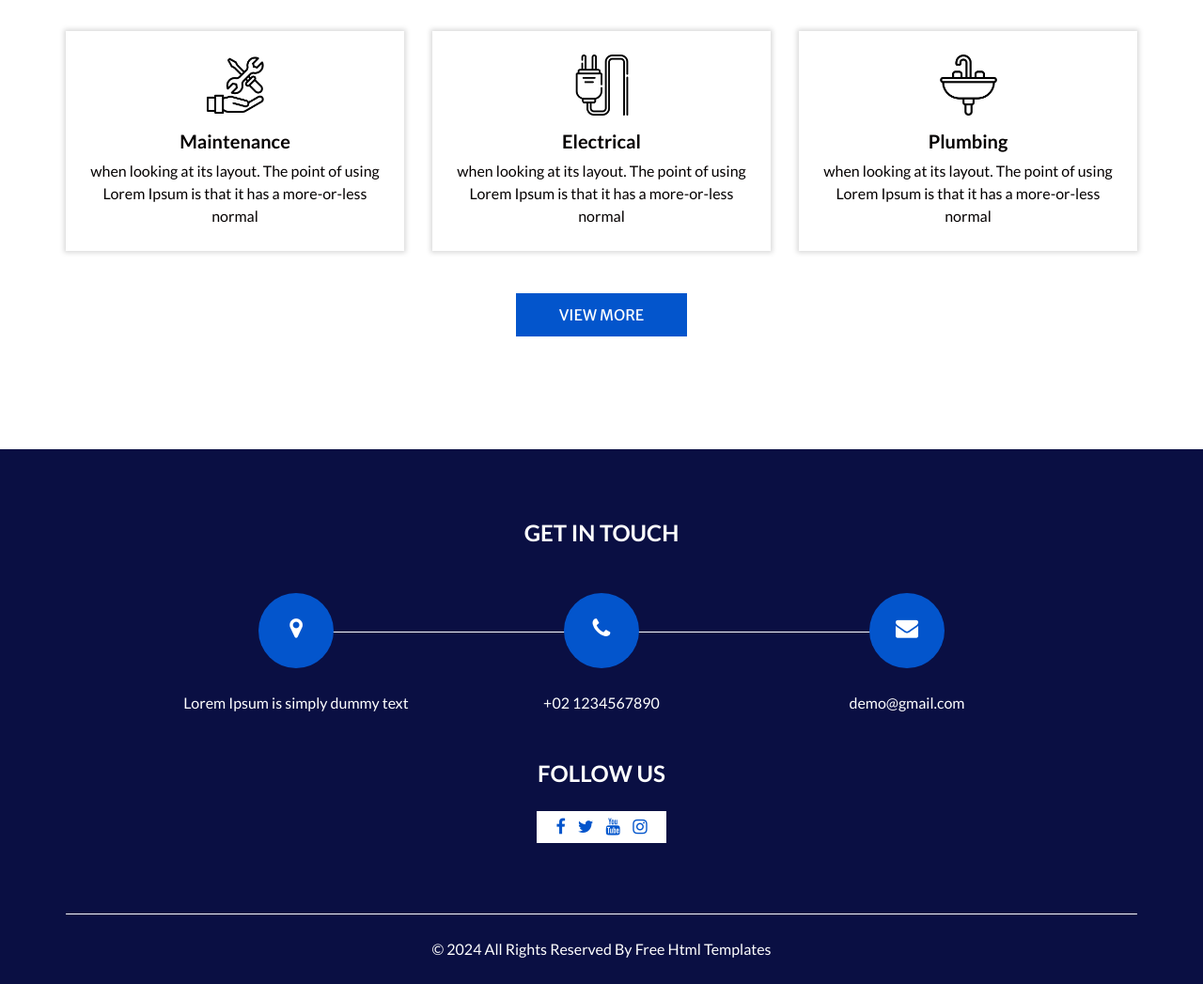
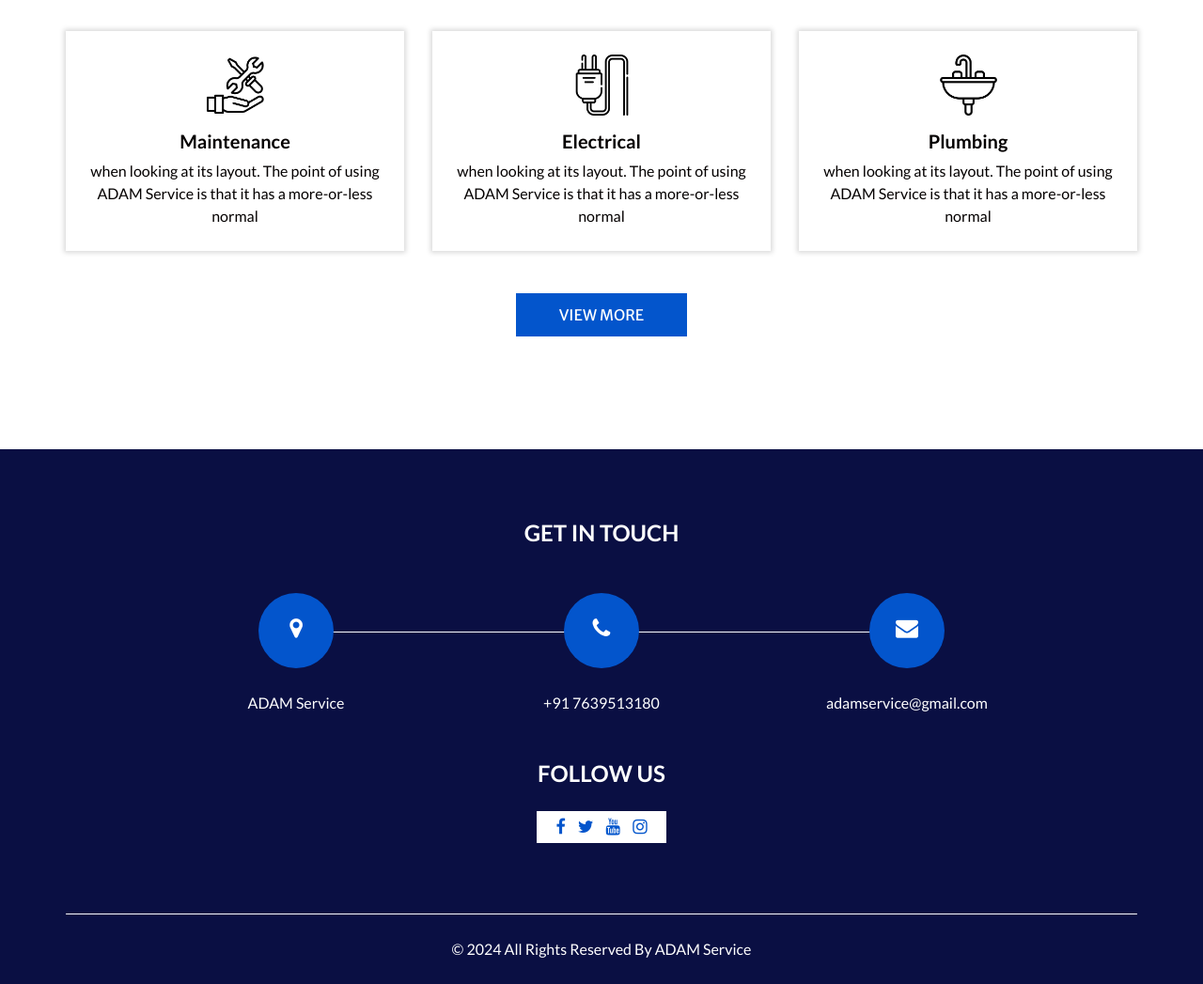
Before and after one commit to aditram27/my-fullstack-project, a plain HTML site: page inance-html/service.html in a window 1280 px wide. Shown: the part 311-1358 px from the top of the page at 94% size. Drawn offline with nearby package versions, Linux system fonts and the light colour scheme; some packages are replaced by stand-ins of ours.

Commit message:
Update service.html

```diff
--- a/inance-html/service.html
+++ b/inance-html/service.html
@@ -12,7 +12,7 @@
   <meta name="description" content="" />
   <meta name="author" content="" />
 
-  <title>Inance</title>
+  <title>ADAM Service</title>
 
   <!-- slider stylesheet -->
   <link rel="stylesheet" type="text/css" href="https://cdnjs.cloudflare.com/ajax/libs/OwlCarousel2/2.3.4/assets/owl.carousel.min.css" />
@@ -38,13 +38,13 @@
             <a href="">
               <i class="fa fa-phone" aria-hidden="true"></i>
               <span>
-                Call : +01 123455678990
+                Call : +91 7639513180
               </span>
             </a>
             <a href="">
               <i class="fa fa-envelope" aria-hidden="true"></i>
               <span>
-                Email : demo@gmail.com
+                Email : adamservice@gmail.com
               </span>
             </a>
           </div>
@@ -104,7 +104,7 @@
                 Maintenance
               </h5>
               <p>
-                when looking at its layout. The point of using Lorem Ipsum is
+                when looking at its layout. The point of using ADAM Service is
                 that it has a more-or-less normal
               </p>
             </div>
@@ -120,7 +120,7 @@
                 Electrical
               </h5>
               <p>
-                when looking at its layout. The point of using Lorem Ipsum is
+                when looking at its layout. The point of using ADAM Service is
                 that it has a more-or-less normal
               </p>
             </div>
@@ -136,7 +136,7 @@
                 Plumbing
               </h5>
               <p>
-                when looking at its layout. The point of using Lorem Ipsum is
+                when looking at its layout. The point of using ADAM Service is
                 that it has a more-or-less normal
               </p>
             </div>
@@ -170,7 +170,7 @@
                       <i class="fa fa-map-marker" aria-hidden="true"></i>
                     </div>
                     <p>
-                      Lorem Ipsum is simply dummy text
+                      ADAM Service
                     </p>
                   </div>
                 </a>
@@ -182,7 +182,7 @@
                       <i class="fa fa-phone" aria-hidden="true"></i>
                     </div>
                     <p>
-                      +02 1234567890
+                      +91 7639513180
                     </p>
                   </div>
                 </a>
@@ -194,7 +194,7 @@
                       <i class="fa fa-envelope" aria-hidden="true"></i>
                     </div>
                     <p>
-                      demo@gmail.com
+                      adamservice@gmail.com
                     </p>
                   </div>
                 </a>
@@ -234,7 +234,7 @@
     <div class="container">
       <p>
         &copy; <span id="displayDateYear"></span> All Rights Reserved By
-        <a href="https://html.design/">Free Html Templates</a>
+        <a href="https://html.design/">ADAM Service</a>
       </p>
     </div>
   </footer>
```
